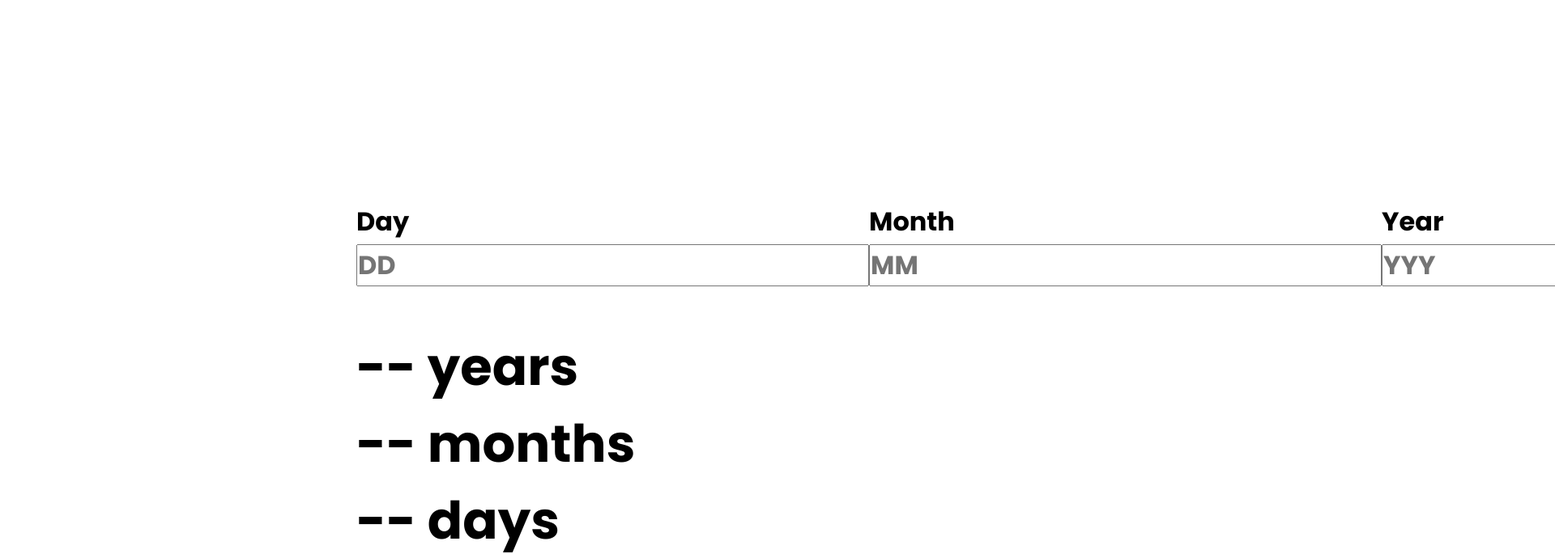
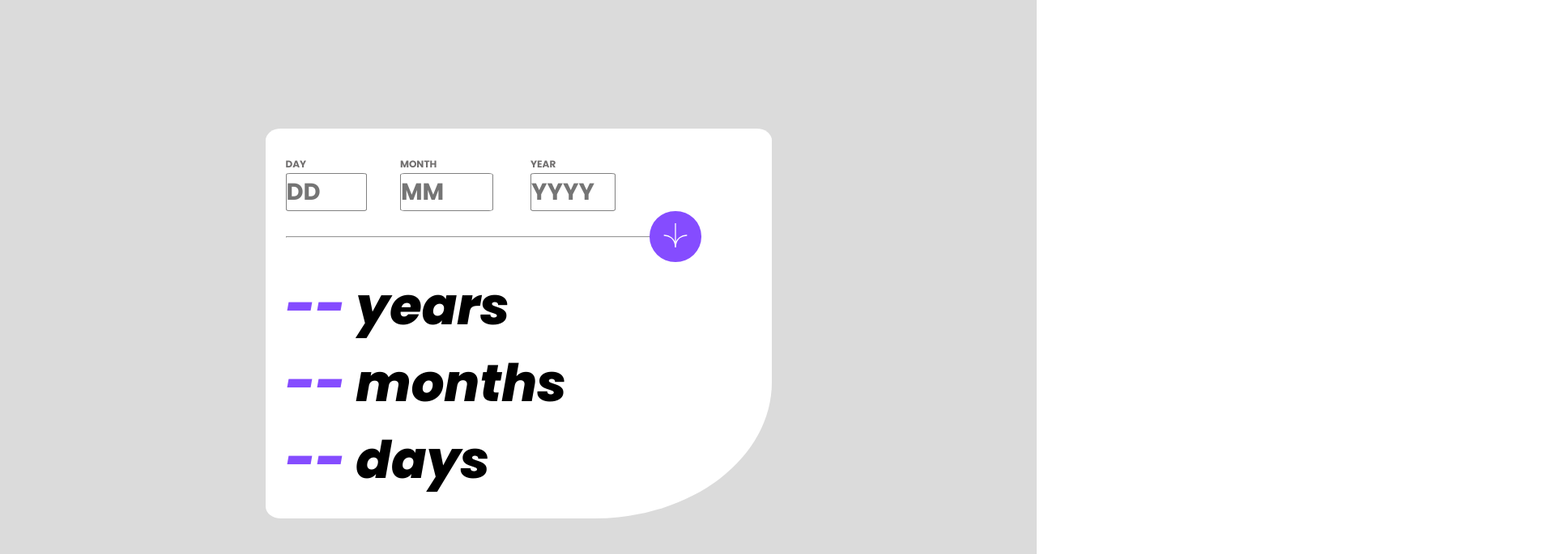
Before and after one commit to light-roast/calculateageapp, a React (Vite) app: page / in a window 1280 px wide. Shown: the top 685 px of the page at 81% size, 1920 px wide, since content can reach past the window. Built offline with nearby package versions, Linux system fonts and the light colour scheme.

Commit message:
Major styling progress, required and valid style si left and finally review overall functionalaity

```diff
--- a/src/App.css
+++ b/src/App.css
@@ -1,16 +1,20 @@
 /*Form styling*/
 .BDForm {
-  width: 40rem;
   display: grid;
-  grid-template-columns: repeat(4, 1fr);
-  grid-template-rows: repeat(3, 1fr);
+
 }
 
 /*Labels*/
+label {
+  font-size: 1.2rem;
+  color: hsl(0, 1%, 44%);
+  margin-top: 1rem;
+}
+
 .dayL {
   grid-column: 1/2;
   grid-row: 1/2;
-}
+  }
 
 .monthL {
   grid-column: 2/3;
@@ -21,6 +25,17 @@
   grid-column: 3/4;
   grid-row: 1/2;
 }
+
+input {
+  font-size: 2.9rem;
+  font-family: 'Poppins', sans-serif;
+  width: 70%;
+  height: auto;
+  border-radius: 5%;
+  border: 1px gray;
+  border-style:groove;
+}
+
 
 #iDay {
   grid-column: 1/2;
@@ -38,13 +53,59 @@
   grid-row: 2/3;
 }
 
+
+
+.dayD {
+  grid-column: 1/2;
+  grid-row: 3/4;
+  font-size: .9rem;
+  font-style: italic;
+}
+
+.monthD {
+  grid-column: 2/3;
+  grid-row: 3/4;
+  font-size: .9rem;
+  font-style: italic;
+}
+
+.yearD {
+  grid-column: 3/4;
+  grid-row: 3/4;
+  font-size: .9rem;
+  font-style: italic;
+}
+
+hr {
+  grid-column: 1/5;
+  grid-row: 3/4;
+  align-self: center;
+
+}
+
 button {
   border-radius: 50%;
   grid-column: 4/5;
   grid-row: 3/4;
+  height: auto;
+  background-color: hsl(259, 100%, 65%);
+  border: none;
+  padding: 1.4rem;
+
 }
 
-input {
-  font-size: 3.2rem;
-  font-family: 'Poppins', sans-serif;
+button:hover {
+  background-color: hsl(0, 0%, 8%);
 }
+
+img {
+  width: 85%;
+  height: 85%;
+}
+
+
+
+
+div {
+  height: .5rem;
+}
--- a/src/App.jsx
+++ b/src/App.jsx
@@ -68,10 +68,11 @@ function App() {
 
   return (
     <main>
-      <FormBirthDate calculate={calculateRealAge}/>
-      <h1><span className='output-year'>{years}</span> {yearsNum}</h1>
-      <h1><span className='output-month'>{months}</span> {monthsNum}</h1>
-      <h1><span className='output-day'>{days}</span> {daysNum}</h1>
+      <FormBirthDate calculate={calculateRealAge} id="form"/>
+
+      <h1 className='output-year'><span>{years}</span> {yearsNum}</h1>
+      <h1 className='output-month'><span >{months}</span> {monthsNum}</h1>
+      <h1 className='output-day'><span>{days}</span> {daysNum}</h1>
     </main>
     );
 
--- a/src/components/FormBirthDate.jsx
+++ b/src/components/FormBirthDate.jsx
@@ -111,23 +111,26 @@ export default function FormBirthDate({calculate}) {
         className="BDForm"
         onSubmit={handleSubmit}>
 
-                <label className="dayL" htmlFor="day">Day</label>
-                <label className="monthL" htmlFor="month">Month</label>
-                <label className="yearL" htmlFor="year">Year</label>
+                <label className="dayL" htmlFor="day">DAY</label>
+                <label className="monthL" htmlFor="month">MONTH</label>
+                <label className="yearL" htmlFor="year">YEAR</label>
 
 
                 <input  ref={dayRef} type="number" className={`${validDay ? "validDay" : "invalidDay"} ${requiredDay ? "requiredDay" : "day" }`} id="iDay" name="day" onChange={handleDayChange} placeholder="DD"/>
                 <input  ref={monthRef} type="number" className={`${validMonth ? "validMonth" : "invalidMonth"} ${requiredMonth ? "requiredMonth" : "month" }`} id="iMonth" name="month" onChange={handleMonthChange} placeholder="MM"/>
-                <input  ref={yearRef} type="number" className={`${validYear ? "validYear" : "invalidYear"} ${requiredYear ? "requiredYear" : "year"}`} id="iYear" name="year" onChange={handleYearChange} placeholder="YYY"/>
-
+                <input  ref={yearRef} type="number" className={`${validYear ? "validYear" : "invalidYear"} ${requiredYear ? "requiredYear" : "year"}`} id="iYear" name="year" onChange={handleYearChange} placeholder="YYYY"/>
+                <hr></hr>
             <button type="submit">
                 <img src="../../assets/images/icon-arrow.svg" alt="Button Image" />
             </button>
 
 
-                {validDay ? (<div></div>) : (<div>Must be a valid day</div>)}
-                {validMonth ? (<div></div>) : (<div>Must be a valid month</div>)}
-                {validYear ? (<div></div>) : (<div>Must be in the past</div>)}
+                {validDay ? <div></div> : <div className="dayD">Must be a valid day</div>}
+                {requiredDay ? <div className="dayD">This field is required</div> : <div></div> }
+                {validMonth ? null : <div className="monthD">Must be a valid month</div>}
+                {requiredMonth ? <div className="monthD">This field is required</div> : <div></div>}
+                {validYear ? <div></div> : <div className="yearD">Must be in the past</div>}
+                {requiredYear ? <div className="yearD">This field is required</div> : <div></div>}
 
         </form>
     );
--- a/src/index.css
+++ b/src/index.css
@@ -17,11 +17,54 @@ html {
   align-items: center;
   justify-content: center;
   min-height: 100vh;
+  background-color: hsl(0, 0%, 86%);
  }
 
  main {
-  width: 40rem;
+  padding: 2.5rem;
+  padding-right: 0;
+  width: 60rem;
   font-size: 3.2rem;
-  height: 30rem;
   margin: auto;
+  background-color: white;
+  border-bottom-right-radius: 35%;
+  border-top-right-radius: 3%;
+  border-bottom-left-radius: 3%;
+  border-top-left-radius: 3%;
+  display: grid;
+
 }
+
+#form {
+  grid-column: 1/5;
+  grid-row: 1/4;
+}
+
+
+
+
+span {
+  color: hsl(259, 100%, 65%);
+}
+
+.output-year {
+  grid-column: 1/4;
+  grid-row: 4/5;
+  font-weight: bold;
+  font-style: italic;
+}
+
+.output-month {
+  grid-column: 1/4;
+  grid-row: 5/6;
+  font-weight: bold;
+  font-style: italic;
+}
+
+
+.output-day {
+  grid-column: 1/4;
+  grid-row: 6/7;
+  font-weight: bold;
+  font-style: italic;
+}
```
